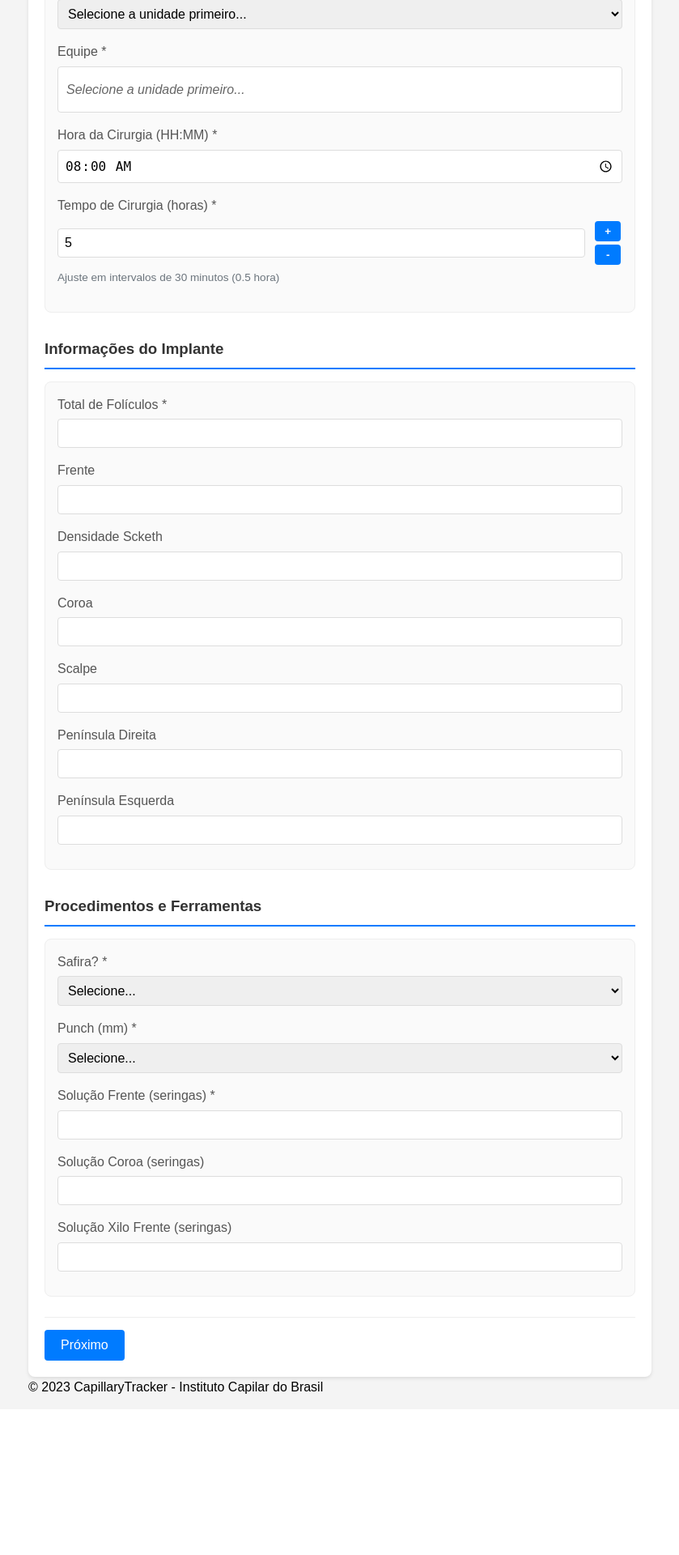
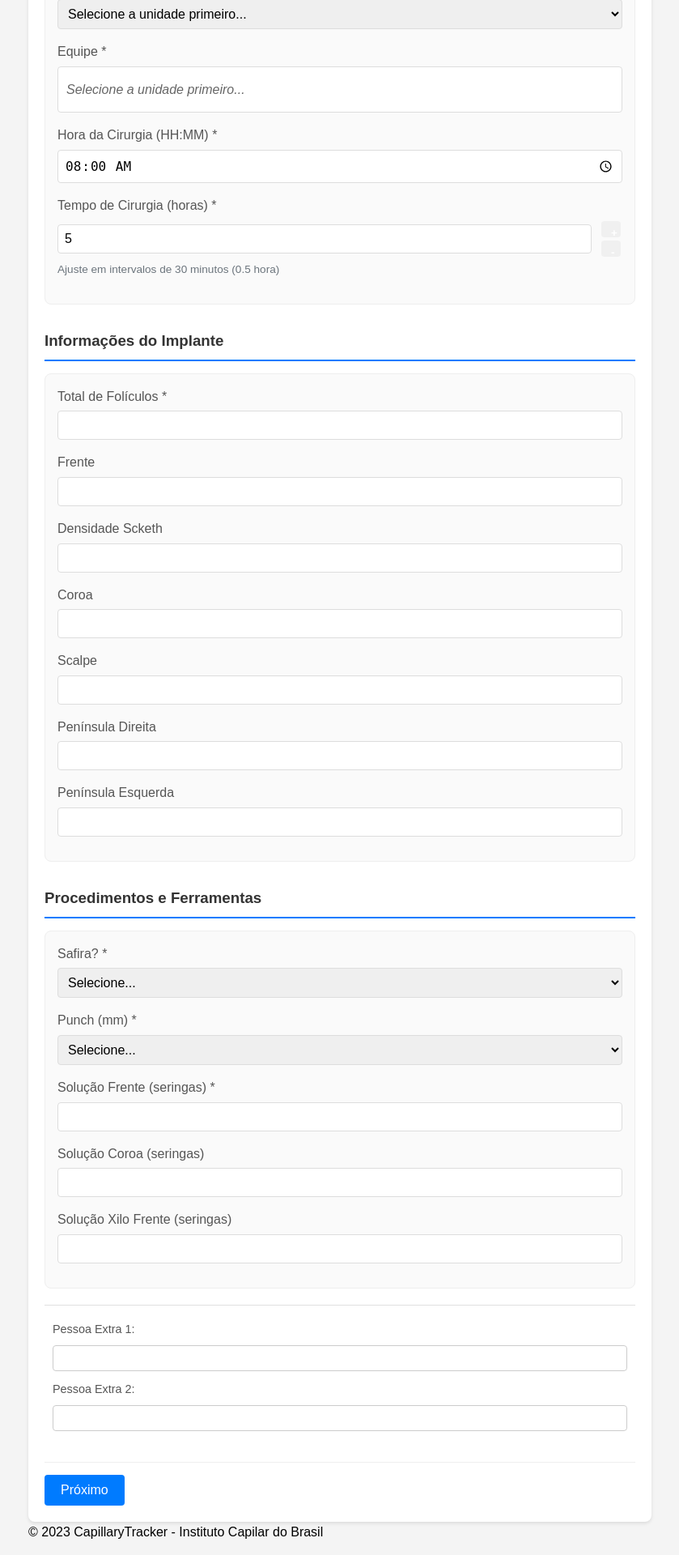
Before and after one commit to tubasile-alt/CapillaryTracker, a Flask app: page /novo_cadastro in a window 1280 px wide. Shown: the part 684-2604 px from the top of the page at 81% size, without its empty margins (220-1059 px from the left). Before the commit the page ends 2405 px from the top, so only its background shows below. Run offline with Flask 3, Linux system fonts and the light colour scheme.

Commit message:
Assistant checkpoint: Adicionados campos para pessoas extras na equipe
Assistant generated file changes:
- templates/form.html: Adicionar estilos CSS para os campos de pessoas extras

---

User prompt:

Em toda equipe crie 2 Campos que podem ser preenchidos ou não para o preenchimento de uma pessoa extra na equipe não cadastrado

Replit-Commit-Author: Assistant
Replit-Commit-Session-Id: 1490a0f6-8508-4e0b-bb99-2e4e18dc193e

```diff
--- a/templates/form.html
+++ b/templates/form.html
@@ -137,6 +137,13 @@
                         {% endif %}
                     </div>
                 {% endfor %}
+            </div>
+
+            <div class="extra-people-fields">
+                <label for="extra_person_1">Pessoa Extra 1:</label>
+                <input type="text" name="extra_person_1" id="extra_person_1">
+                <label for="extra_person_2">Pessoa Extra 2:</label>
+                <input type="text" name="extra_person_2" id="extra_person_2">
             </div>
 
             <!-- Botões de navegação da página 1 -->
@@ -333,6 +340,44 @@
         </div>
     </form>
 </div>
+
+<style>
+    .extra-people-fields {
+        margin-top: 15px;
+        padding: 10px;
+        border-top: 1px solid #e0e0e0;
+    }
+
+    .extra-people-fields label {
+        display: block;
+        margin-top: 8px;
+        font-size: 0.9em;
+        color: #555;
+    }
+
+    .extra-people-fields input {
+        width: 100%;
+        padding: 6px;
+        margin: 3px 0;
+        border: 1px solid #ccc;
+        border-radius: 4px;
+    }
+    .time-buttons {
+        display: flex;
+        flex-direction: column;
+    }
+
+    .time-btn {
+        border: none;
+        background-color: #f0f0f0;
+        cursor: pointer;
+        width: 20px;
+        height: 20px;
+        line-height: 20px;
+        text-align: center;
+        font-weight: bold;
+    }
+</style>
 
 <script>
     // Set today's date as default
```
